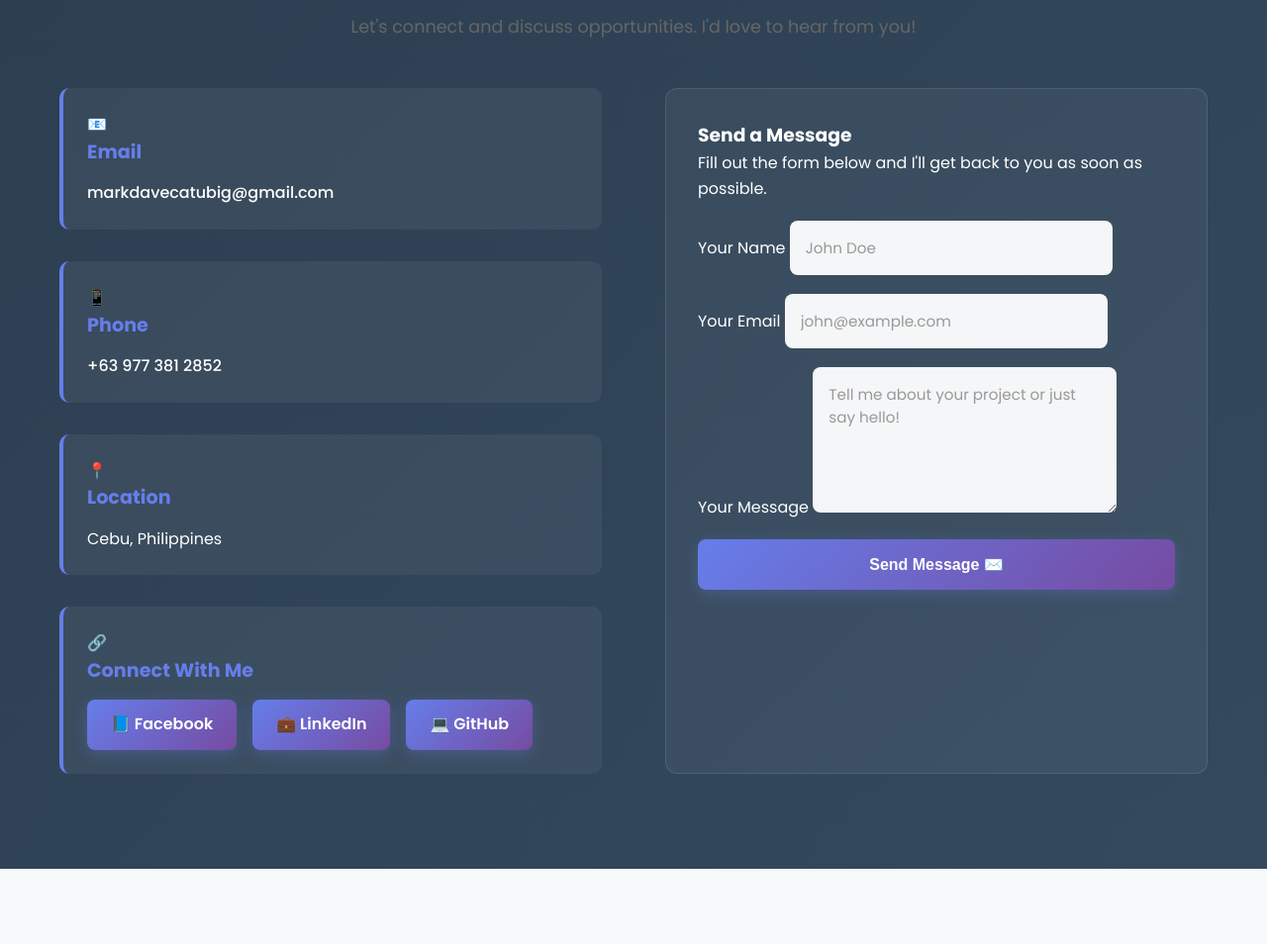
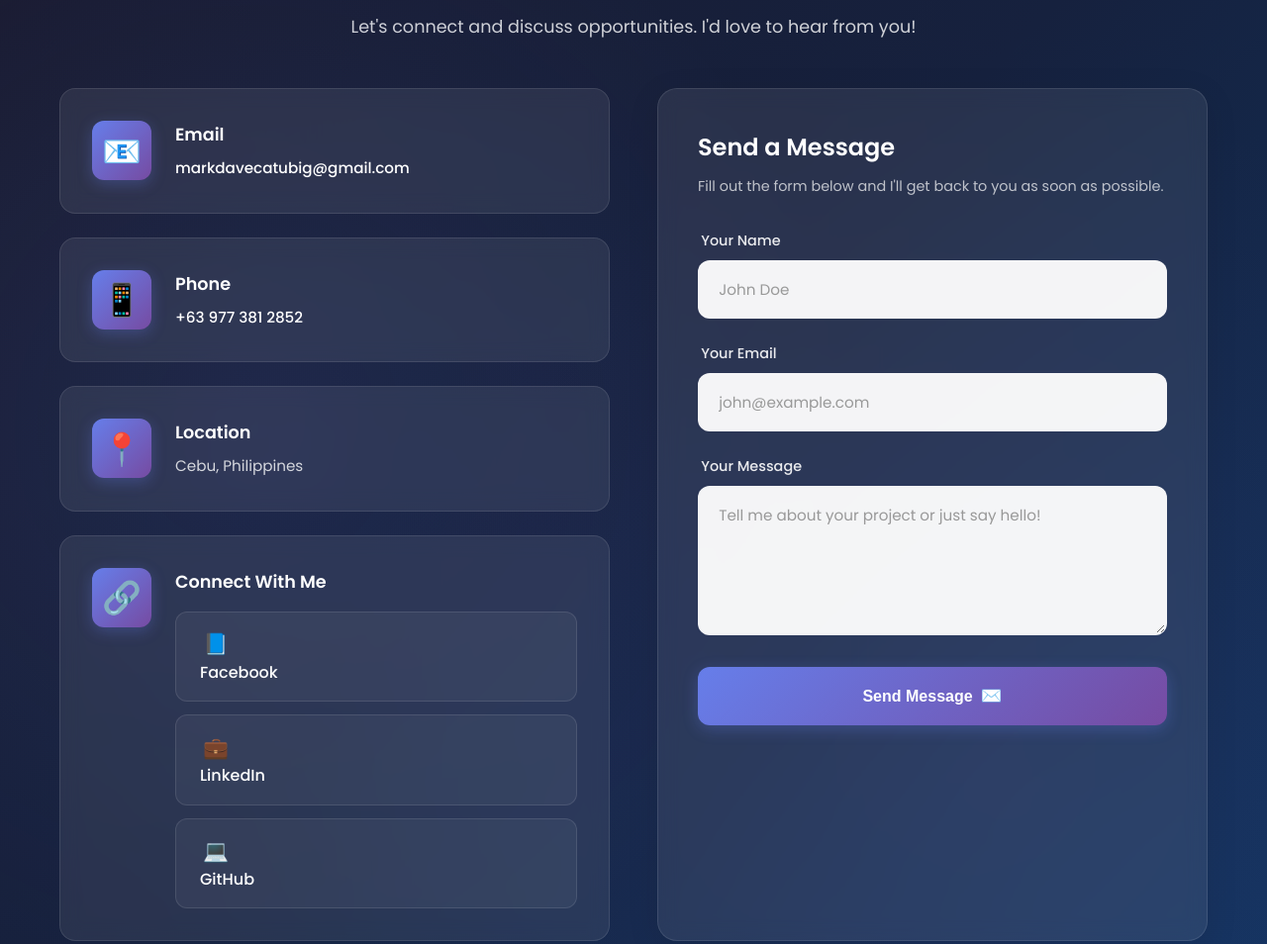
Before and after one commit to catubi123/IT-ELAI, a website: page index.html in a window 1280 px wide. Shown: the part 2501-3455 px from the top of the page at 99% size. Before the commit the page ends 3379 px from the top, so only its background shows below. Drawn offline with Linux system fonts and the light colour scheme.

Commit message:
update styles.css

```diff
--- a/styles.css
+++ b/styles.css
@@ -608,8 +608,23 @@ section {
 }
 
 .contact {
-    background: linear-gradient(135deg, #2c3e50 0%, #34495e 100%);
+    background: linear-gradient(135deg, #1a1a2e 0%, #16213e 50%, #0f3460 100%);
     color: white;
+    position: relative;
+    overflow: hidden;
+}
+
+.contact::before {
+    content: '';
+    position: absolute;
+    top: 0;
+    left: 0;
+    right: 0;
+    bottom: 0;
+    background:
+        radial-gradient(circle at 20% 50%, rgba(102, 126, 234, 0.1) 0%, transparent 50%),
+        radial-gradient(circle at 80% 80%, rgba(118, 75, 162, 0.1) 0%, transparent 50%);
+    pointer-events: none;
 }
 
 .contact h2 {
@@ -620,71 +635,182 @@ section {
     background: #667eea;
 }
 
+.contact .section-subtitle {
+    color: rgba(255, 255, 255, 0.8);
+    font-size: 1.1rem;
+    margin-top: 1rem;
+    text-align: center;
+}
+
 .contact-content {
     display: grid;
     grid-template-columns: 1fr 1fr;
-    gap: 4rem;
+    gap: 3rem;
     margin-top: 3rem;
+    position: relative;
+    z-index: 1;
 }
 
 .contact-info {
     display: flex;
     flex-direction: column;
-    gap: 2rem;
+    gap: 1.5rem;
 }
 
 .contact-item {
-    padding: 1.5rem;
-    background: rgba(255,255,255,0.05);
-    border-radius: 10px;
-    border-left: 4px solid #667eea;
+    padding: 2rem;
+    background: rgba(255, 255, 255, 0.08);
+    backdrop-filter: blur(10px);
+    border-radius: 16px;
+    border: 1px solid rgba(255, 255, 255, 0.1);
+    transition: all 0.4s cubic-bezier(0.4, 0, 0.2, 1);
+    display: flex;
+    align-items: flex-start;
+    gap: 1.5rem;
+    position: relative;
+    overflow: hidden;
+}
+
+.contact-item::before {
+    content: '';
+    position: absolute;
+    top: 0;
+    left: 0;
+    width: 4px;
+    height: 100%;
+    background: linear-gradient(180deg, #667eea, #764ba2);
+    transform: scaleY(0);
+    transition: transform 0.4s;
+}
+
+.contact-item:hover {
+    background: rgba(102, 126, 234, 0.15);
+    transform: translateY(-5px);
+    box-shadow: 0 10px 30px rgba(102, 126, 234, 0.2);
+    border-color: rgba(102, 126, 234, 0.3);
+}
+
+.contact-item:hover::before {
+    transform: scaleY(1);
+}
+
+.contact-icon {
+    font-size: 2rem;
+    width: 60px;
+    height: 60px;
+    display: flex;
+    align-items: center;
+    justify-content: center;
+    background: linear-gradient(135deg, #667eea, #764ba2);
+    border-radius: 12px;
+    flex-shrink: 0;
+    box-shadow: 0 4px 15px rgba(102, 126, 234, 0.3);
     transition: all 0.3s;
 }
 
-.contact-item:hover {
-    background: rgba(102, 126, 234, 0.1);
-    transform: translateX(10px);
+.contact-item:hover .contact-icon {
+    transform: scale(1.1) rotate(5deg);
+    box-shadow: 0 6px 20px rgba(102, 126, 234, 0.4);
+}
+
+.contact-details {
+    flex: 1;
 }
 
 .contact-item h3 {
-    margin-bottom: 0.8rem;
-    font-size: 1.2rem;
-    color: #667eea;
+    margin: 0 0 0.5rem 0;
+    font-size: 1.1rem;
+    color: #fff;
+    font-weight: 600;
 }
 
 .contact-item p {
     margin: 0;
+    color: rgba(255, 255, 255, 0.8);
+    font-size: 0.95rem;
 }
 
 .contact-item a {
     color: #fff;
     text-decoration: none;
-    transition: color 0.3s;
+    transition: all 0.3s;
     font-weight: 500;
+    display: inline-block;
+    position: relative;
+}
+
+.contact-item a::after {
+    content: '';
+    position: absolute;
+    bottom: -2px;
+    left: 0;
+    width: 0;
+    height: 2px;
+    background: linear-gradient(90deg, #667eea, #764ba2);
+    transition: width 0.3s;
 }
 
 .contact-item a:hover {
     color: #667eea;
 }
 
+.contact-item a:hover::after {
+    width: 100%;
+}
+
+.social-section {
+    padding: 2rem;
+}
+
 .social-links {
     display: flex;
-    gap: 1rem;
-    flex-wrap: wrap;
+    flex-direction: column;
+    gap: 0.8rem;
+    margin-top: 1rem;
 }
 
-.social-links a {
-    padding: 0.8rem 1.5rem;
-    background: linear-gradient(135deg, #667eea, #764ba2);
-    border-radius: 8px;
+.social-link {
+    display: flex;
+    align-items: center;
+    gap: 0.8rem;
+    padding: 1rem 1.5rem;
+    background: rgba(255, 255, 255, 0.05);
+    border-radius: 12px;
     transition: all 0.3s;
-    font-weight: 600;
-    box-shadow: 0 4px 15px rgba(102, 126, 234, 0.3);
+    text-decoration: none;
+    color: white;
+    border: 1px solid rgba(255, 255, 255, 0.1);
+    font-weight: 500;
 }
 
-.social-links a:hover {
-    transform: translateY(-3px);
-    box-shadow: 0 8px 25px rgba(102, 126, 234, 0.4);
+.social-link:hover {
+    transform: translateX(8px);
+    background: rgba(255, 255, 255, 0.1);
+    border-color: rgba(102, 126, 234, 0.5);
+}
+
+.social-link.facebook:hover {
+    background: rgba(59, 89, 152, 0.2);
+    border-color: rgba(59, 89, 152, 0.5);
+}
+
+.social-link.linkedin:hover {
+    background: rgba(0, 119, 181, 0.2);
+    border-color: rgba(0, 119, 181, 0.5);
+}
+
+.social-link.github:hover {
+    background: rgba(36, 41, 46, 0.3);
+    border-color: rgba(36, 41, 46, 0.5);
+}
+
+.social-icon {
+    font-size: 1.3rem;
+    display: flex;
+    align-items: center;
+    justify-content: center;
+    width: 32px;
+    height: 32px;
 }
 
 .quick-chat-icons {
@@ -715,52 +841,138 @@ section {
 .contact-form {
     display: flex;
     flex-direction: column;
-    gap: 1.2rem;
-    background: rgba(255,255,255,0.05);
-    padding: 2rem;
-    border-radius: 12px;
-    border: 1px solid rgba(255,255,255,0.1);
+    gap: 1.5rem;
+    background: rgba(255, 255, 255, 0.08);
+    backdrop-filter: blur(10px);
+    padding: 2.5rem;
+    border-radius: 20px;
+    border: 1px solid rgba(255, 255, 255, 0.1);
+    box-shadow: 0 8px 32px rgba(0, 0, 0, 0.1);
+    transition: all 0.3s;
+}
+
+.contact-form:hover {
+    box-shadow: 0 12px 40px rgba(102, 126, 234, 0.15);
+}
+
+.form-header {
+    margin-bottom: 0.5rem;
+}
+
+.form-header h3 {
+    font-size: 1.5rem;
+    margin: 0 0 0.5rem 0;
+    color: #fff;
+    font-weight: 600;
+}
+
+.form-header p {
+    color: rgba(255, 255, 255, 0.7);
+    font-size: 0.9rem;
+    margin: 0;
+}
+
+.form-group {
+    display: flex;
+    flex-direction: column;
+    gap: 0.5rem;
+}
+
+.form-group label {
+    color: rgba(255, 255, 255, 0.9);
+    font-size: 0.9rem;
+    font-weight: 500;
+    margin-left: 0.2rem;
 }
 
 .contact-form input,
 .contact-form textarea {
-    padding: 1rem;
-    border: none;
-    border-radius: 8px;
+    padding: 1rem 1.2rem;
+    border: 2px solid rgba(255, 255, 255, 0.1);
+    border-radius: 12px;
     font-family: inherit;
     font-size: 0.95rem;
-    background: rgba(255,255,255,0.95);
+    background: rgba(255, 255, 255, 0.95);
     color: #333;
     transition: all 0.3s;
+    width: 100%;
+    box-sizing: border-box;
 }
 
 .contact-form input:focus,
 .contact-form textarea:focus {
     outline: none;
-    box-shadow: 0 0 12px rgba(102, 126, 234, 0.5);
+    border-color: #667eea;
+    box-shadow: 0 0 0 4px rgba(102, 126, 234, 0.1), 0 4px 12px rgba(102, 126, 234, 0.2);
     background: white;
+    transform: translateY(-2px);
 }
 
-.contact-form button {
-    padding: 1rem;
+.contact-form textarea {
+    resize: vertical;
+    min-height: 120px;
+    font-family: inherit;
+}
+
+.submit-btn {
+    padding: 1.2rem 2rem;
     background: linear-gradient(135deg, #667eea, #764ba2);
     color: white;
     border: none;
-    border-radius: 8px;
+    border-radius: 12px;
     cursor: pointer;
     font-size: 1rem;
     font-weight: 600;
     transition: all 0.3s;
     box-shadow: 0 4px 15px rgba(102, 126, 234, 0.3);
+    display: flex;
+    align-items: center;
+    justify-content: center;
+    gap: 0.5rem;
+    margin-top: 0.5rem;
+    position: relative;
+    overflow: hidden;
 }
 
-.contact-form button:hover {
-    transform: translateY(-2px);
+.submit-btn::before {
+    content: '';
+    position: absolute;
+    top: 50%;
+    left: 50%;
+    width: 0;
+    height: 0;
+    border-radius: 50%;
+    background: rgba(255, 255, 255, 0.2);
+    transform: translate(-50%, -50%);
+    transition: width 0.6s, height 0.6s;
+}
+
+.submit-btn:hover {
+    transform: translateY(-3px);
     box-shadow: 0 8px 25px rgba(102, 126, 234, 0.4);
 }
 
-.contact-form button:active {
-    transform: translateY(0);
+.submit-btn:hover::before {
+    width: 300px;
+    height: 300px;
+}
+
+.submit-btn:active {
+    transform: translateY(-1px);
+}
+
+.submit-btn span {
+    position: relative;
+    z-index: 1;
+}
+
+.send-icon {
+    font-size: 1.1rem;
+    transition: transform 0.3s;
+}
+
+.submit-btn:hover .send-icon {
+    transform: translateX(5px);
 }
 
 .contact-form input::placeholder,
@@ -1012,8 +1224,31 @@ section {
         gap: 2rem;
     }
 
+    .contact-item {
+        padding: 1.5rem;
+    }
+
+    .contact-icon {
+        width: 50px;
+        height: 50px;
+        font-size: 1.5rem;
+    }
+
+    .contact-form {
+        padding: 1.5rem;
+    }
+
+    .form-header h3 {
+        font-size: 1.3rem;
+    }
+
     .social-links {
-        flex-wrap: wrap;
+        flex-direction: column;
+        gap: 0.6rem;
+    }
+
+    .social-link {
+        padding: 0.8rem 1.2rem;
     }
 
     .project-grid {
@@ -1030,6 +1265,32 @@ section {
 }
 
 @media (max-width: 480px) {
+    .contact-item {
+        padding: 1.2rem;
+        flex-direction: column;
+        text-align: center;
+        align-items: center;
+    }
+
+    .contact-icon {
+        width: 50px;
+        height: 50px;
+        font-size: 1.5rem;
+    }
+
+    .contact-form {
+        padding: 1.2rem;
+    }
+
+    .form-header h3 {
+        font-size: 1.2rem;
+    }
+
+    .submit-btn {
+        padding: 1rem 1.5rem;
+        font-size: 0.95rem;
+    }
+
     .hero-image-frame {
         width: 150px;
         height: 150px;
```
